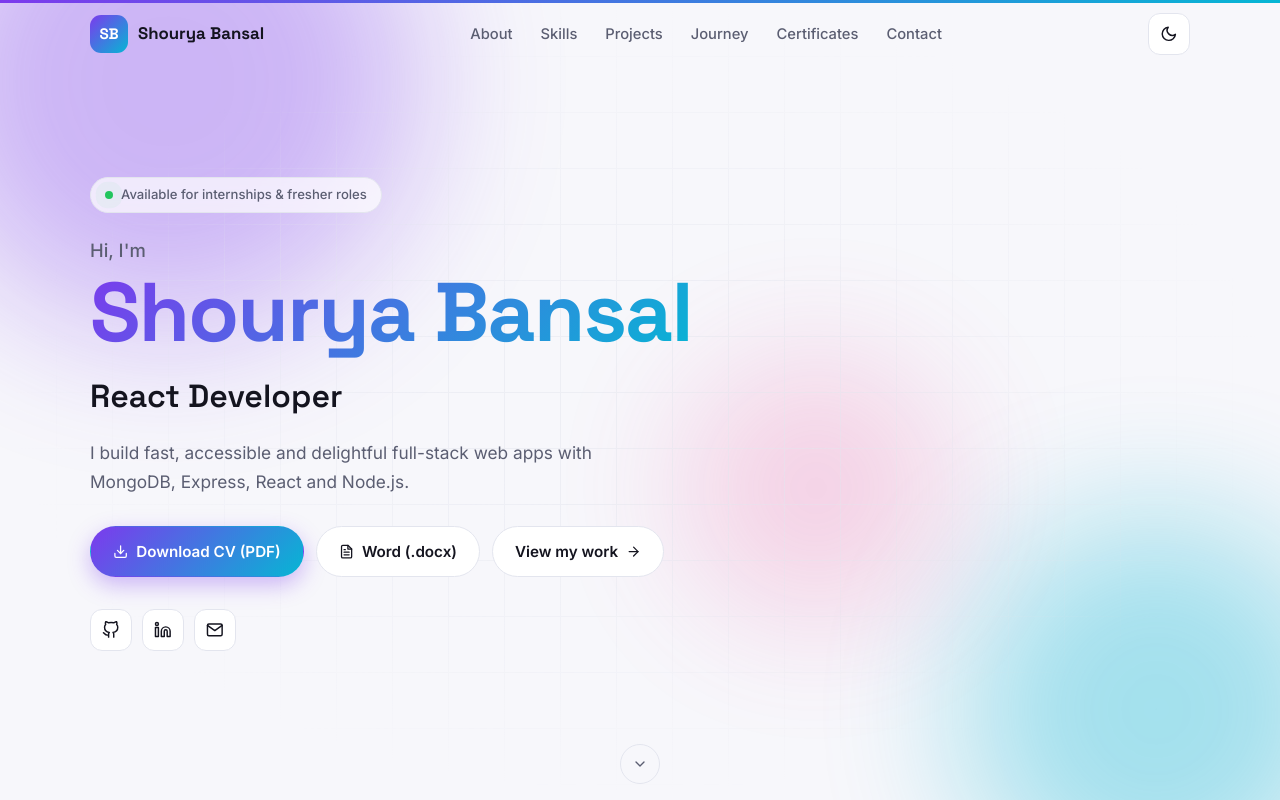
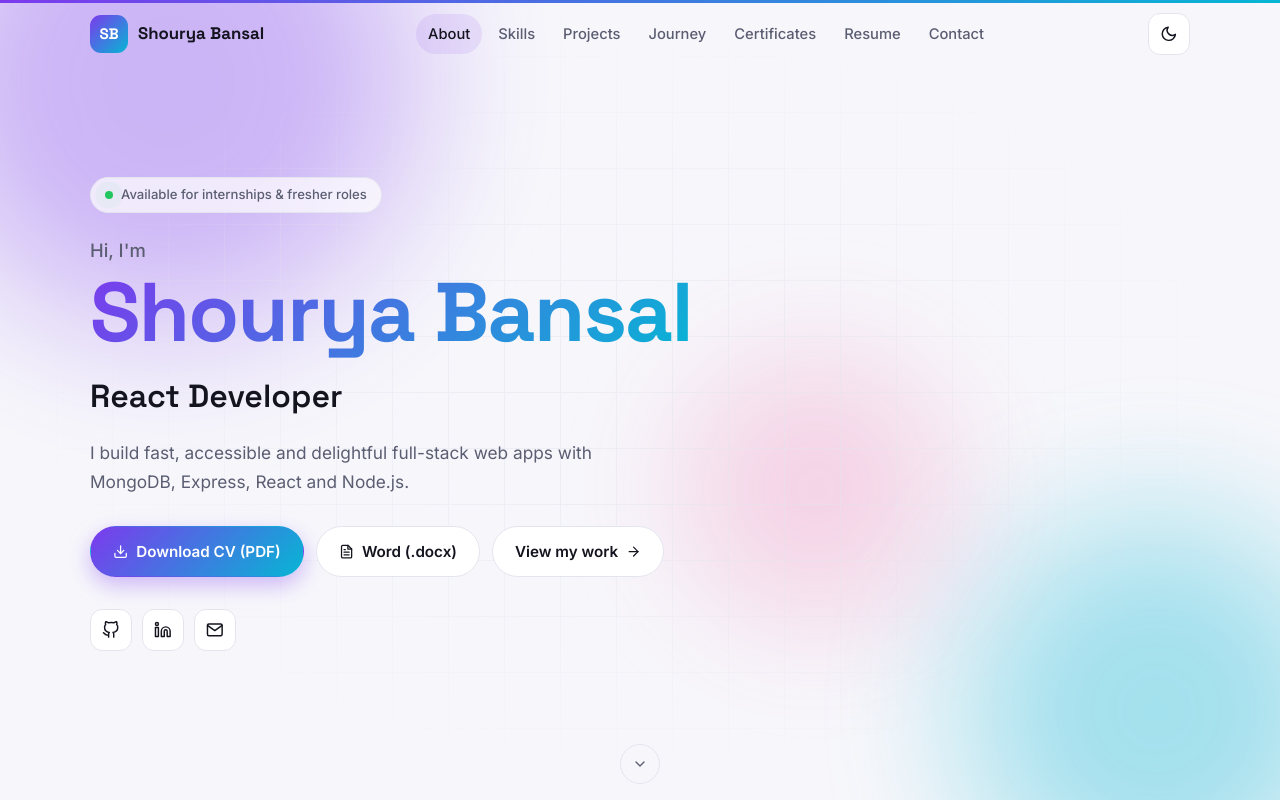
Before and after one commit to bansal1806/Portfolio, a React (Vite) app in the folder client/: page / in a window 1280 px wide. Shown: the top 800 px of the page. Built offline with nearby package versions, Linux system fonts and the light colour scheme; no server answers.

Commit message:
feat(client): highlight the current section in the navbar while scrolling
- useActiveSection hook (IntersectionObserver) drives scroll-spy on the home page
- Projects link stays active on /projects routes and over the #projects section
- Add Resume link to the navigation

```diff
--- a/client/src/components/Navbar.jsx
+++ b/client/src/components/Navbar.jsx
@@ -3,6 +3,7 @@ import { Link, NavLink, useLocation } from 'react-router-dom';
 import { AnimatePresence, motion } from 'framer-motion';
 import { FiMenu, FiX } from 'react-icons/fi';
 import ThemeToggle from './ThemeToggle.jsx';
+import useActiveSection from '../hooks/useActiveSection.js';
 import { profile } from '../data/portfolio.js';
 
 const LINKS = [
@@ -11,13 +12,18 @@ const LINKS = [
   { to: '/projects', label: 'Projects' },
   { to: '/#journey', label: 'Journey' },
   { to: '/#certifications', label: 'Certificates' },
+  { to: '/#resume', label: 'Resume' },
   { to: '/#contact', label: 'Contact' },
 ];
+
+// Home-page section ids that each link highlights while in view ("/projects" maps to #projects).
+const SECTION_IDS = LINKS.map(({ to }) => (to.startsWith('/#') ? to.slice(2) : to.slice(1)));
 
 export default function Navbar() {
   const [open, setOpen] = useState(false);
   const [scrolled, setScrolled] = useState(false);
   const location = useLocation();
+  const activeSection = useActiveSection(SECTION_IDS, location.pathname === '/');
 
   useEffect(() => {
     const onScroll = () => setScrolled(window.scrollY > 20);
@@ -32,15 +38,18 @@ export default function Navbar() {
   const initials = profile.name.split(' ').map((w) => w[0]).join('');
 
   const renderLinks = () =>
-    LINKS.map(({ to, label }) =>
-      to.startsWith('/#') ? (
-        <Link key={to} to={to} className="nav-link">{label}</Link>
+    LINKS.map(({ to, label }, i) => {
+      const inView = activeSection === SECTION_IDS[i];
+      return to.startsWith('/#') ? (
+        <Link key={to} to={to} className={`nav-link${inView ? ' active' : ''}`} aria-current={inView ? 'location' : undefined}>
+          {label}
+        </Link>
       ) : (
-        <NavLink key={to} to={to} className={({ isActive }) => `nav-link${isActive ? ' active' : ''}`}>
+        <NavLink key={to} to={to} className={({ isActive }) => `nav-link${isActive || inView ? ' active' : ''}`}>
           {label}
         </NavLink>
-      )
-    );
+      );
+    });
 
   return (
     <header className={`navbar${scrolled ? ' scrolled' : ''}`}>
--- /dev/null
+++ b/client/src/hooks/useActiveSection.js
@@ -0,0 +1,31 @@
+import { useEffect, useState } from 'react';
+
+/**
+ * Returns the id of the section currently in the middle of the viewport.
+ * Re-subscribes when `enabled` or the list of ids changes (e.g. on route change).
+ */
+export default function useActiveSection(ids, enabled = true) {
+  const [active, setActive] = useState('');
+  const key = ids.join(',');
+
+  useEffect(() => {
+    if (!enabled) {
+      setActive('');
+      return undefined;
+    }
+    const sections = key.split(',').map((id) => document.getElementById(id)).filter(Boolean);
+    if (!sections.length) return undefined;
+
+    // A thin band across the middle of the screen decides which section is "current".
+    const observer = new IntersectionObserver(
+      (entries) => {
+        entries.forEach((e) => e.isIntersecting && setActive(e.target.id));
+      },
+      { rootMargin: '-45% 0px -50% 0px' }
+    );
+    sections.forEach((s) => observer.observe(s));
+    return () => observer.disconnect();
+  }, [key, enabled]);
+
+  return active;
+}
```
